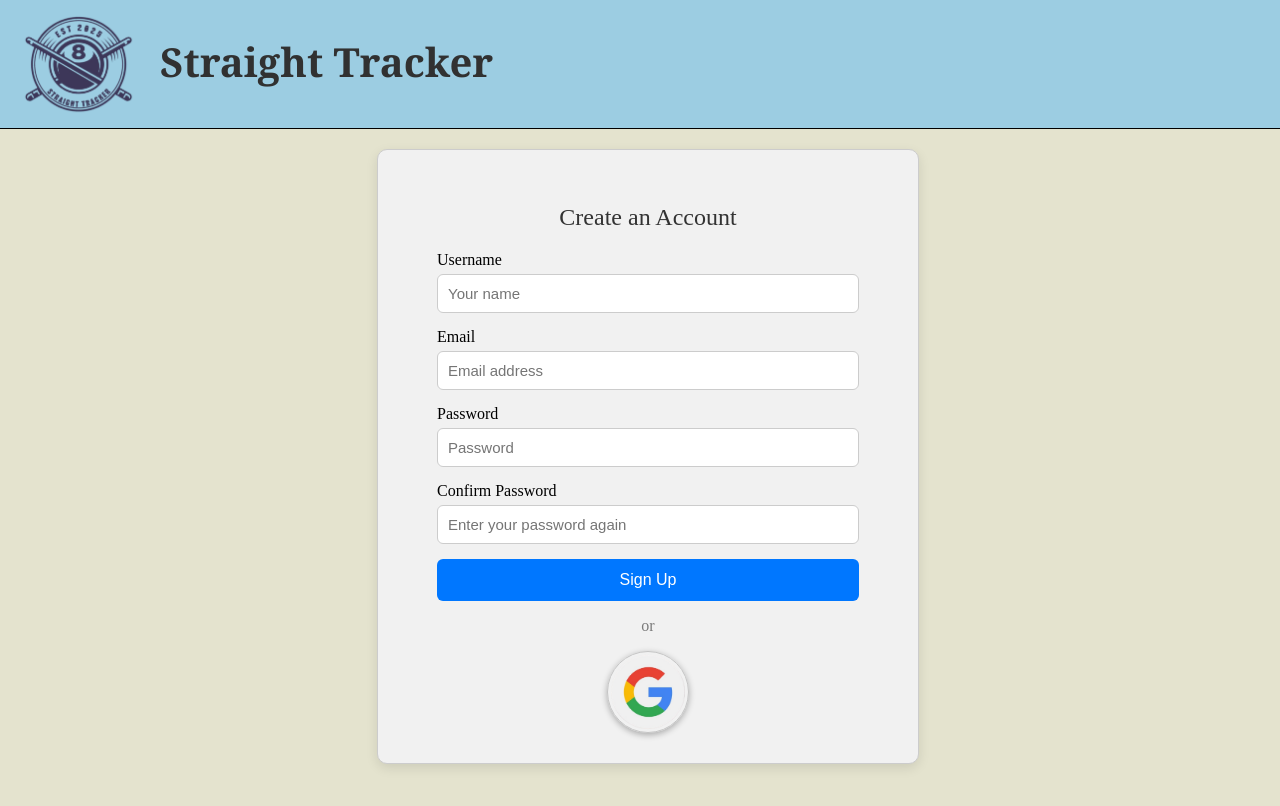
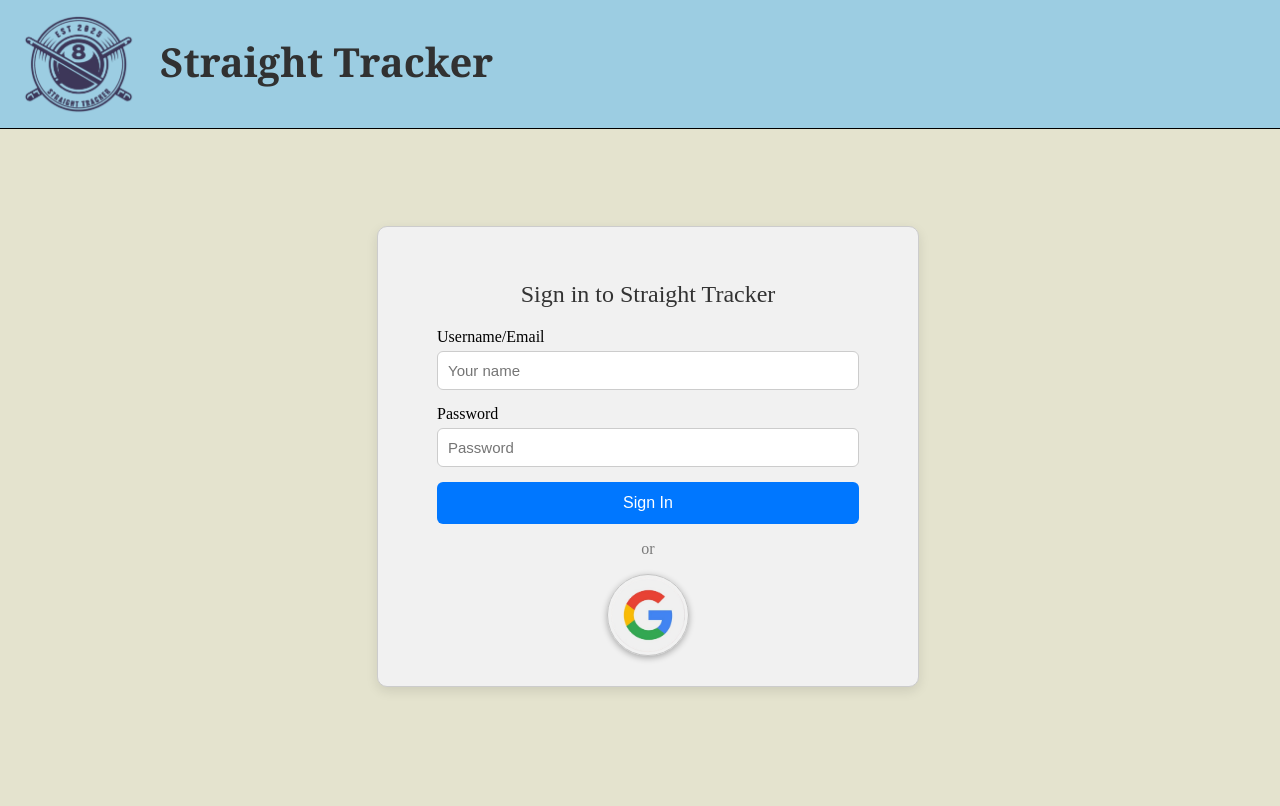
Before and after one commit to Jasark0/straight-tracker, a Next.js app in the folder straight-tracker/: page /signin in a window 1280 px wide. Built offline with nearby package versions, Linux system fonts and the light colour scheme.

Commit message:
feat: initialization of api

```diff
--- /dev/null
+++ b/straight-tracker/src/app/api/usernameExists/route.ts
@@ -0,0 +1,23 @@
+import { NextResponse } from 'next/server'
+import { createClient } from '@supabase/supabase-js'
+
+const supabase = createClient(process.env.NEXT_PUBLIC_SUPABASE_URL!, process.env.NEXT_PUBLIC_SUPABASE_ANON_KEY!);
+
+export async function GET(req: Request) {
+  const { searchParams } = new URL(req.url)
+  const username = searchParams.get('username')
+
+  if (!username) {
+    return NextResponse.json({ available: false, error: 'Invalid username' }, { status: 400 })
+  }
+
+
+  const { data } = await supabase
+    .from('user')
+    .select('username')
+    .eq('username', username.toLowerCase())
+    .maybeSingle()
+
+  console.log(data);
+  return NextResponse.json({ available: !data })
+}
--- a/straight-tracker/src/app/signin/page.tsx
+++ b/straight-tracker/src/app/signin/page.tsx
@@ -75,31 +75,19 @@ const Signup: React.FC = () => {
             </div>
 
             <div className="sign-up-box">
-                <p className="title-text-css">Create an Account</p>
+                <p className="title-text-css">Sign in to Straight Tracker</p>
                 <form onSubmit={handleSignup}>
                     <div className="form-group">
-                        <label>Username</label>
+                        <label>Username/Email</label>
                         <input type="text" placeholder="Your name" required pattern="^[A-Za-z0-9_]+$" title="Username can only contain letters, numbers, and underscores"
                         value={username} onChange={(e) => setUsername(e.target.value)}/>
-                    </div>
-                    {usernameAvailable === false && <p className="username-taken-css">Username is taken.</p>}
-                    {usernameAvailable === true && <p className="username-taken-css">Username is available.</p>}
-                    <div className="form-group">
-                        <label>Email</label>
-                        <input type="email" placeholder="Email address" required />
                     </div>
                     <div className="form-group">
                         <label>Password</label>
                         <input type="password" placeholder="Password" value={password}
                         onChange={(e: React.ChangeEvent<HTMLInputElement>) => setPassword(e.target.value)} required />
                     </div>
-                    <div className="form-group">
-                        <label>Confirm Password</label>
-                        <input type="password" placeholder="Enter your password again" value={confirmPassword}
-                        onChange={(e: React.ChangeEvent<HTMLInputElement>) => setConfirmPassword(e.target.value)}required />
-                    </div>
-                    {error && <p className="error-message">{error}</p>}
-                    <button type="submit" className="submit-btn">Sign Up</button>
+                    <button type="submit" className="submit-btn">Sign In</button>
                 </form>
                 <p className="or-css">
                         or
--- a/straight-tracker/src/app/signup/page.tsx
+++ b/straight-tracker/src/app/signup/page.tsx
@@ -42,7 +42,6 @@ const Signup: React.FC = () => {
         try{
             const res = await fetch(`/api/usernameExists?username=${encodeURIComponent(name)}`);
             const data = await res.json();
-            console.log("something");
             setUsernameAvailable(data.available);
         }
         catch (err){
@@ -83,7 +82,6 @@ const Signup: React.FC = () => {
                         value={username} onChange={(e) => setUsername(e.target.value)}/>
                     </div>
                     {usernameAvailable === false && <p className="username-taken-css">Username is taken.</p>}
-                    {usernameAvailable === true && <p className="username-taken-css">Username is available.</p>}
                     <div className="form-group">
                         <label>Email</label>
                         <input type="email" placeholder="Email address" required />
@@ -102,7 +100,7 @@ const Signup: React.FC = () => {
                     <button type="submit" className="submit-btn">Sign Up</button>
                 </form>
                 <p className="or-css">
-                        or
+                    or
                 </p>
                 <img src="google.png" className="google-css"></img>
             </div>
```
Also changed, not shown: straight-tracker/package.json (+5 -4 lines), 1 other file (tests, documents, lock files or other folders).
